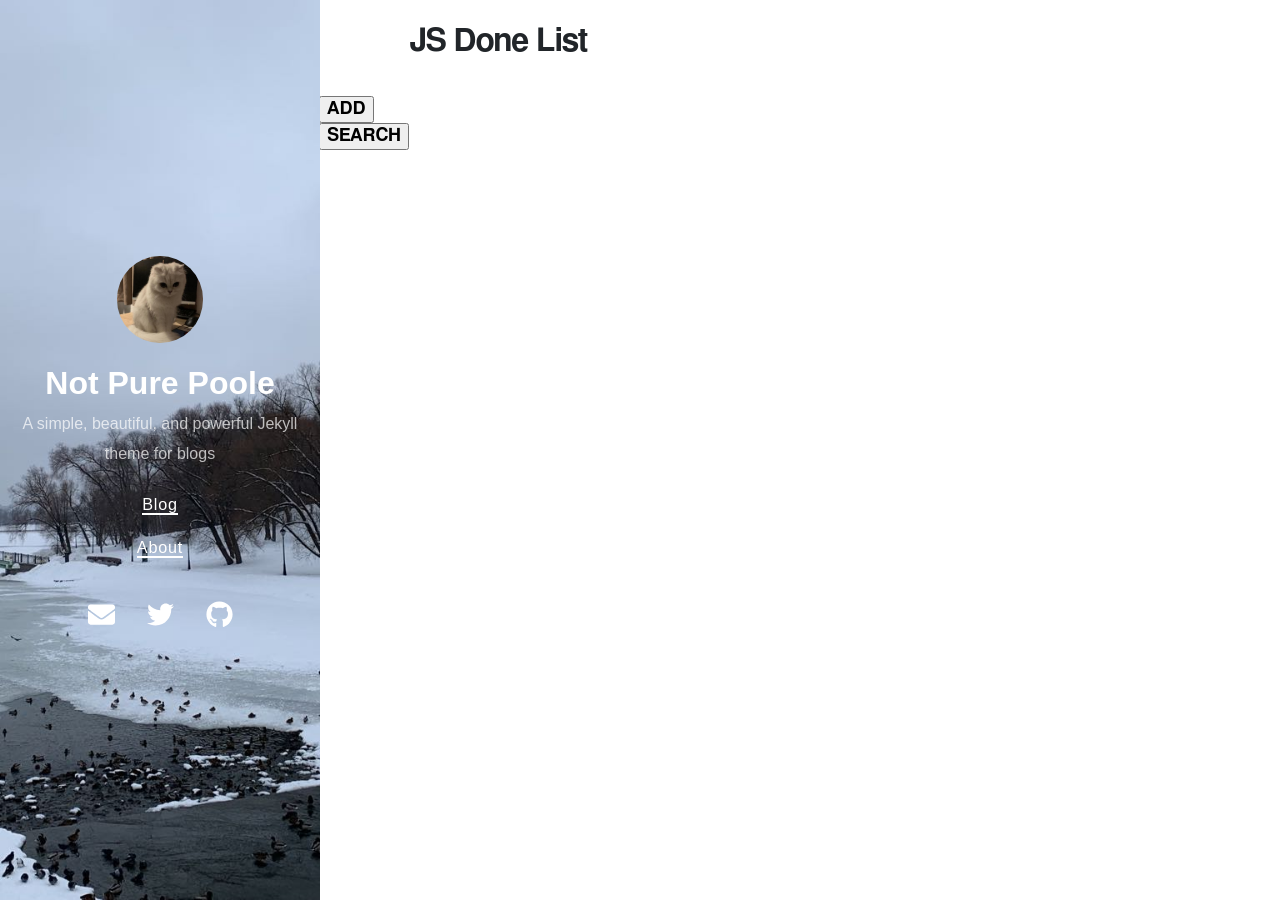
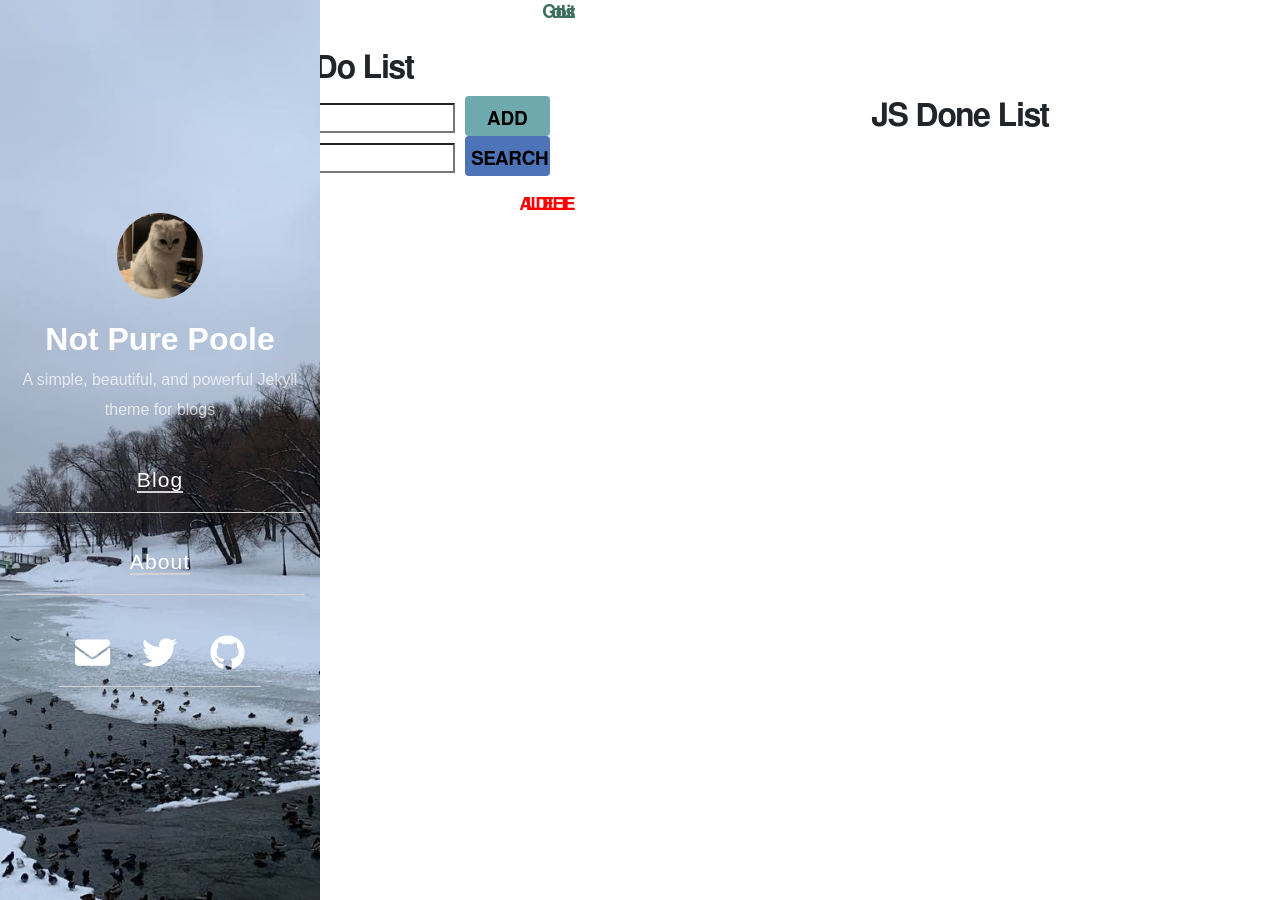
Before and after one commit to wngus9056/jstodolist, a Jekyll site: the page built from index.html, in a window 1280 px wide. Built offline with Jekyll 4.4.1, drawn with Linux system fonts in a browser that asks for light colours; nearby versions of some CDN libraries; the list of posts is cut into pages by our own code.

Commit message:
Update head.html

```diff
--- a/_includes/head.html
+++ b/_includes/head.html
@@ -4,6 +4,7 @@
   <link rel="stylesheet" href="https://unpkg.com/purecss@2.0.3/build/pure-min.css" integrity="sha384-cg6SkqEOCV1NbJoCu11+bm0NvBRc8IYLRGXkmNrqUBfTjmMYwNKPWBTIKyw9mHNJ" crossorigin="anonymous">
   <link rel="stylesheet" href="https://unpkg.com/purecss@2.0.3/build/grids-responsive-min.css">
   <link rel="stylesheet" href="{{ 'assets/styles.css' | relative_url }}">
+  <link rel="stylesheet" type="text/css" href="todo.css" />
 
   {%- seo -%}
   {%- feed_meta -%}
```
